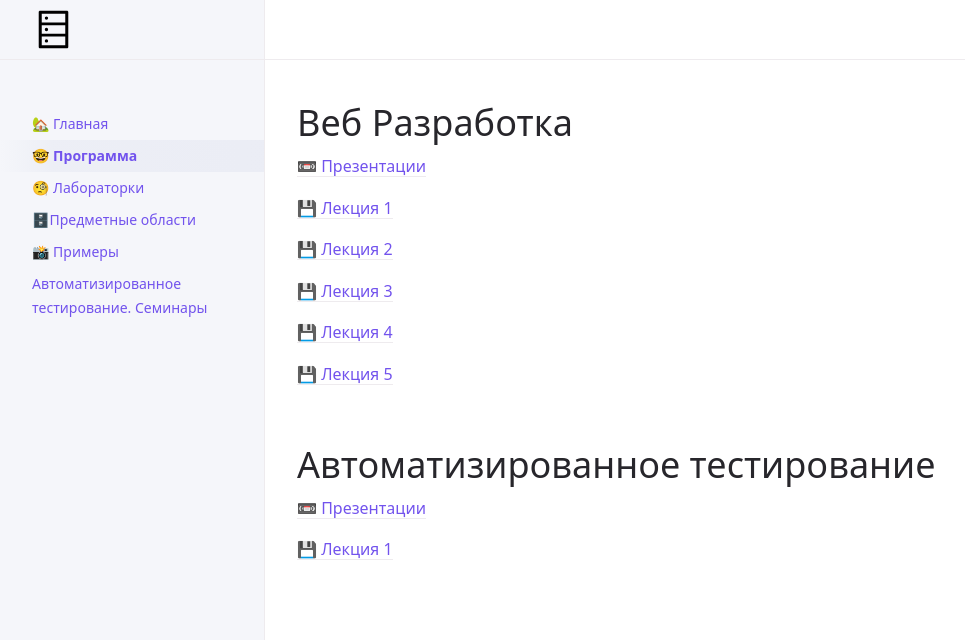
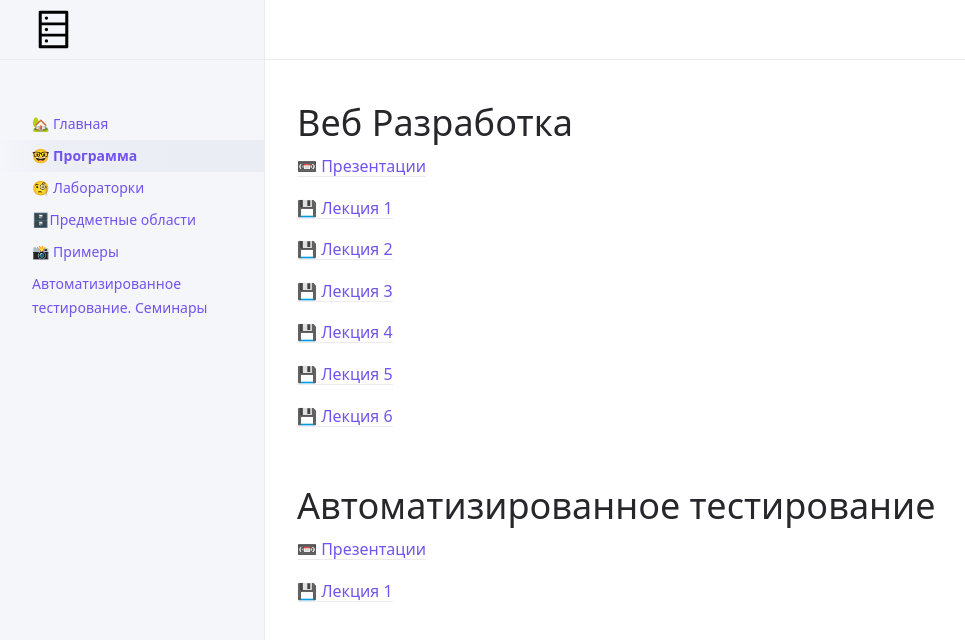
Before and after one commit to Das-dasein/db-lovefield, a Jekyll site: the page built from program.md, in a window 1280 px wide. Shown: the top 640 px of the page, without its empty margins (107-1072 px from the left). Built offline with Jekyll 4.4.1, drawn with Linux system fonts in a browser that asks for light colours; our own code applies the rules of GitHub Pages for plain Markdown files; a script that is not in the unit is left out.

Commit message:
Update program.md

```diff
--- a/program.md
+++ b/program.md
@@ -15,7 +15,10 @@ nav_order: 2
 
 [💾 Лекция 4](https://bbb.ssau.ru:8443/playback/presentation/2.3/5fdab412d456fb67a87df8140fbc8ccb3fa191ff-1676293349759) <br>
 
-[💾 Лекция 5](https://bbb.ssau.ru:8443/playback/presentation/2.3/5fdab412d456fb67a87df8140fbc8ccb3fa191ff-1676897986363)
+[💾 Лекция 5](https://bbb.ssau.ru:8443/playback/presentation/2.3/5fdab412d456fb67a87df8140fbc8ccb3fa191ff-1676897986363) <br>
+
+[💾 Лекция 6](https://bbb.ssau.ru:8443/playback/presentation/2.3/5fdab412d456fb67a87df8140fbc8ccb3fa191ff-1677502898426) <br>
+
 
 # Автоматизированное тестирование
 
```
